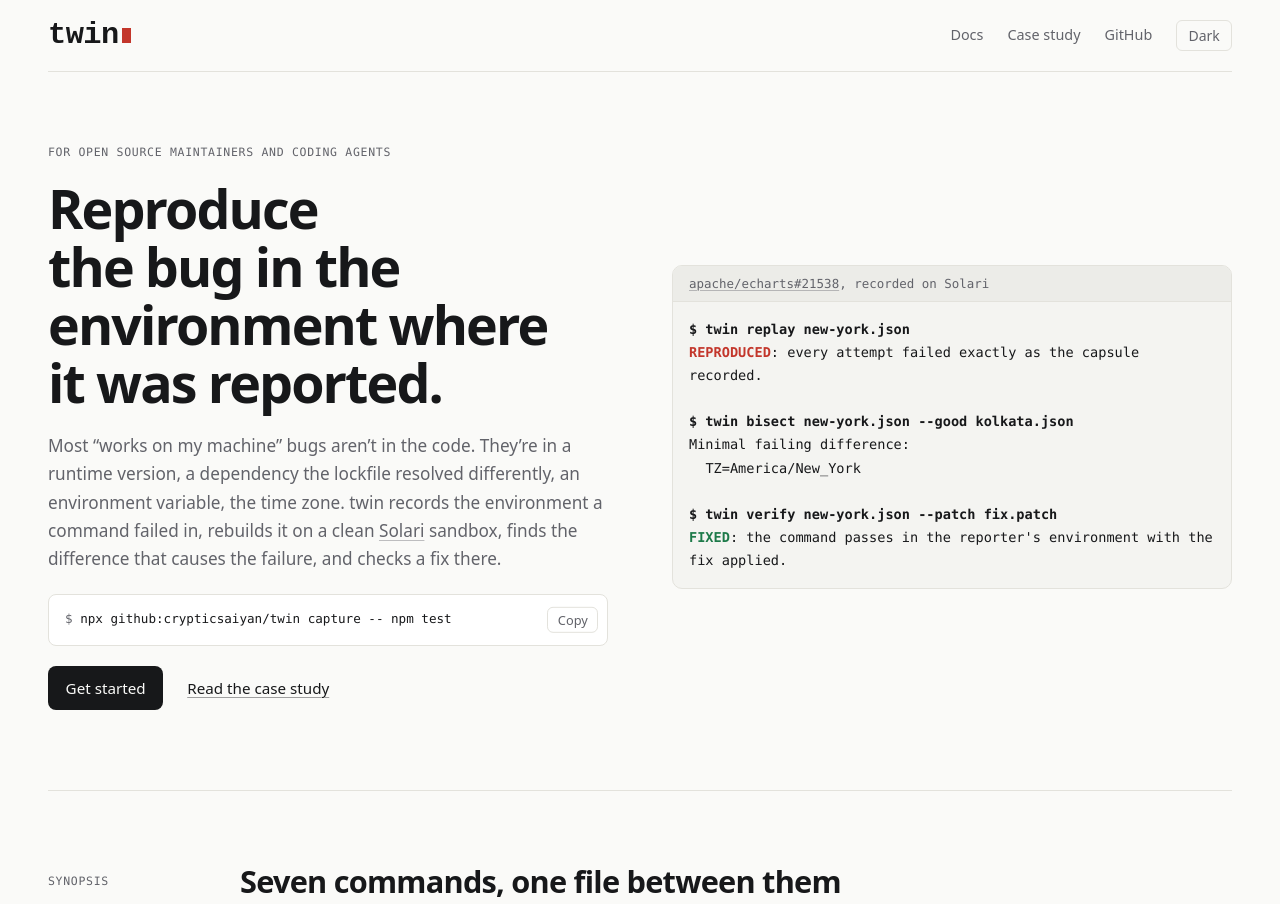
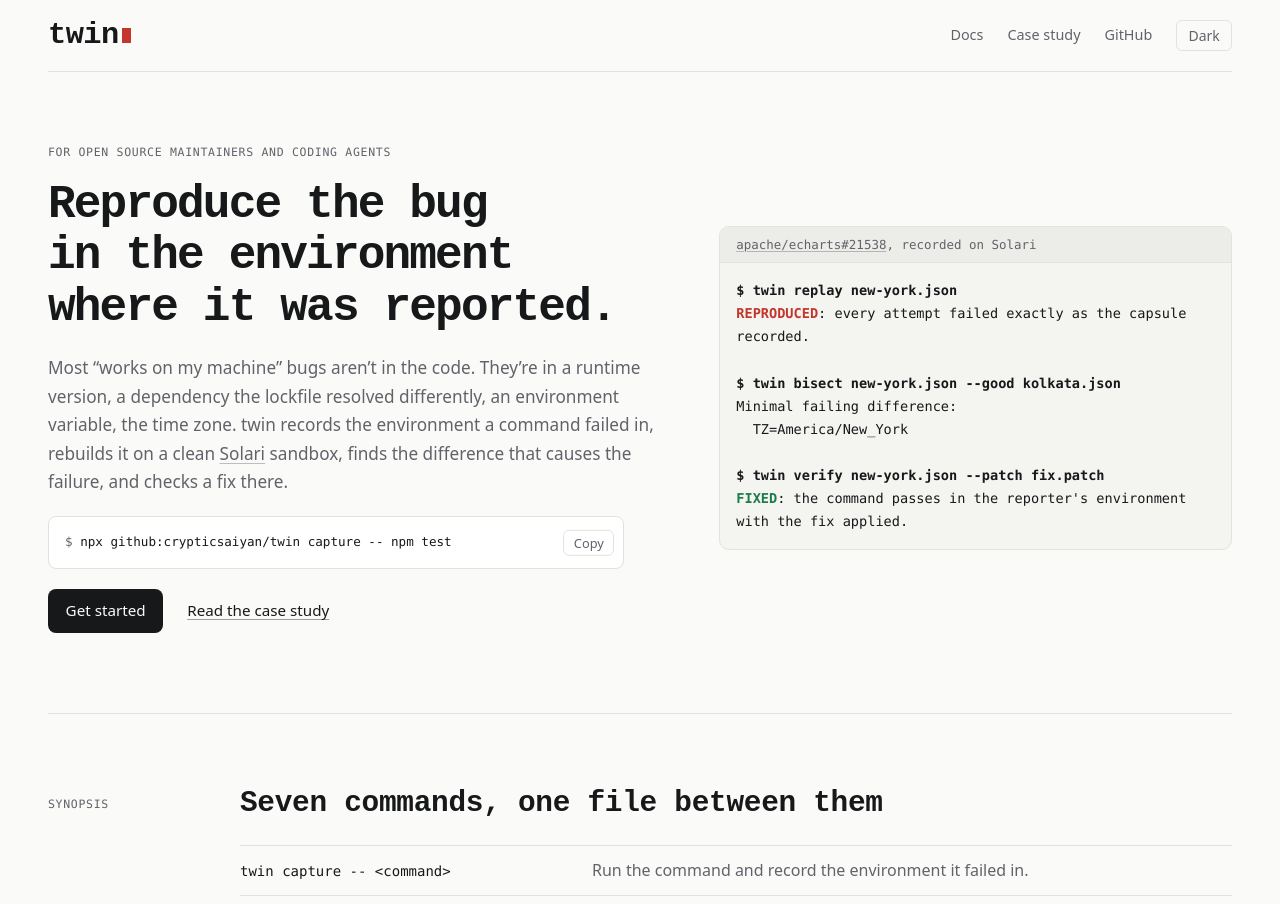
Before and after one commit to crypticsaiyan/twin, an Astro site in the folder site/: page / in a window 1280 px wide. Shown: the top 904 px of the page. Built offline with nearby package versions, Linux system fonts and the light colour scheme; Astro itself is replaced by a stand-in of ours; a web font is replaced by a local one.

Commit message:
feat: dot-matrix headings to match the logo

```diff
--- a/site/src/pages/index.astro
+++ b/site/src/pages/index.astro
@@ -565,23 +565,30 @@ jobs:
     text-wrap: balance;
   }
 
+  /* Headings share the logo's dot-matrix face; body text stays in Geist for reading. */
+  h1,
+  h2,
+  h3 {
+    font-family: var(--twin-font-mark);
+    font-weight: 900;
+    letter-spacing: -0.01em;
+  }
+
   h1 {
-    font-size: clamp(2.2rem, 4.2vw, 3.4rem);
-    line-height: 1.08;
-    letter-spacing: -0.035em;
+    font-size: clamp(2.1rem, 3.6vw, 3rem);
+    line-height: 1.12;
+    letter-spacing: -0.04em;
   }
 
   h2 {
-    font-size: clamp(1.5rem, 2.4vw, 2rem);
+    font-size: clamp(1.5rem, 2.3vw, 1.95rem);
     line-height: 1.2;
-    letter-spacing: -0.025em;
     margin-bottom: 1rem;
   }
 
   h3 {
-    font-size: 1.075rem;
-    line-height: 1.35;
-    letter-spacing: -0.01em;
+    font-size: 1.2rem;
+    line-height: 1.3;
     margin-bottom: 0.5rem;
   }
 
@@ -741,9 +748,9 @@ jobs:
     }
 
     .hero {
-      grid-template-columns: minmax(0, 1fr) minmax(0, 1fr);
+      grid-template-columns: minmax(0, 1.2fr) minmax(0, 1fr);
       align-items: center;
-      gap: 4rem;
+      gap: 3.5rem;
     }
   }
 
--- a/site/src/styles/starlight.css
+++ b/site/src/styles/starlight.css
@@ -30,8 +30,9 @@
 
 .sl-markdown-content :is(h1, h2, h3),
 h1#_top {
-  font-weight: 600;
-  letter-spacing: -0.02em;
+  font-family: var(--twin-font-mark);
+  font-weight: 900;
+  letter-spacing: -0.01em;
 }
 
 /* The dot-matrix wordmark, as on the landing page. */
```
